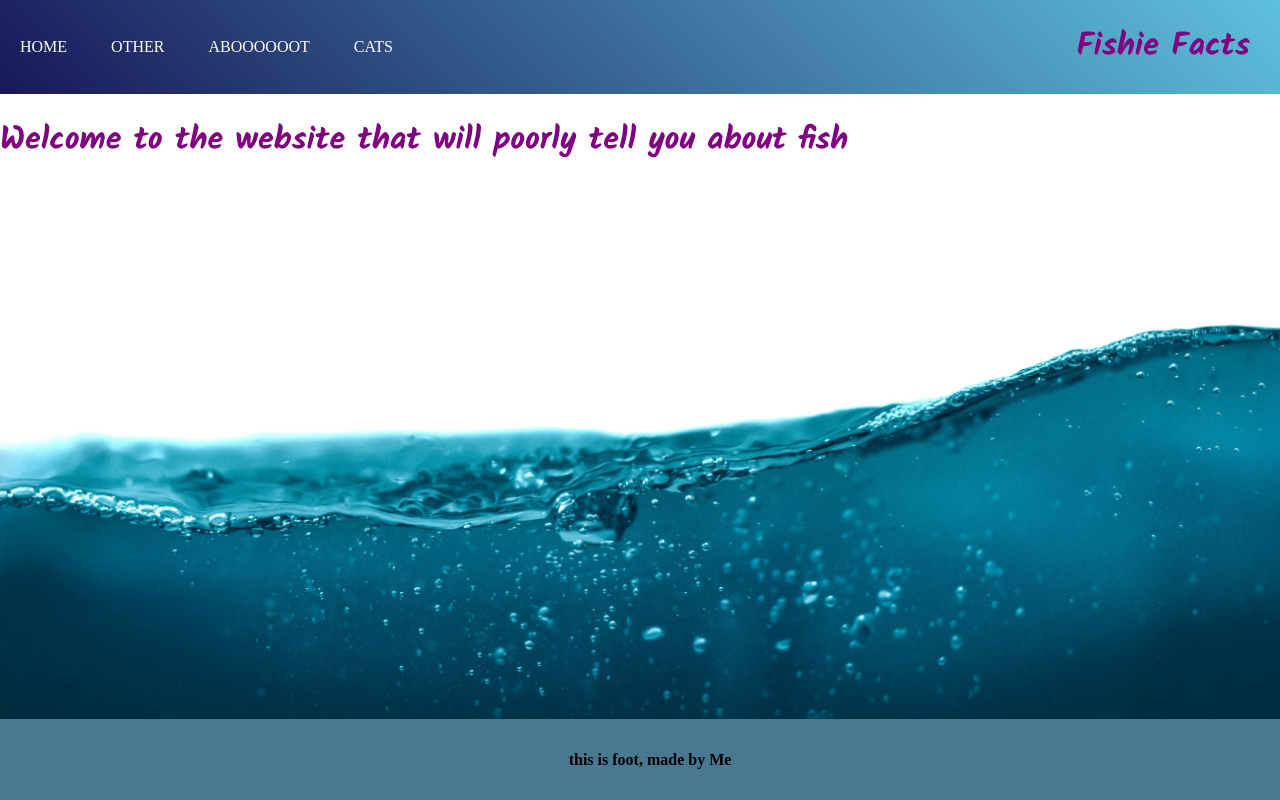
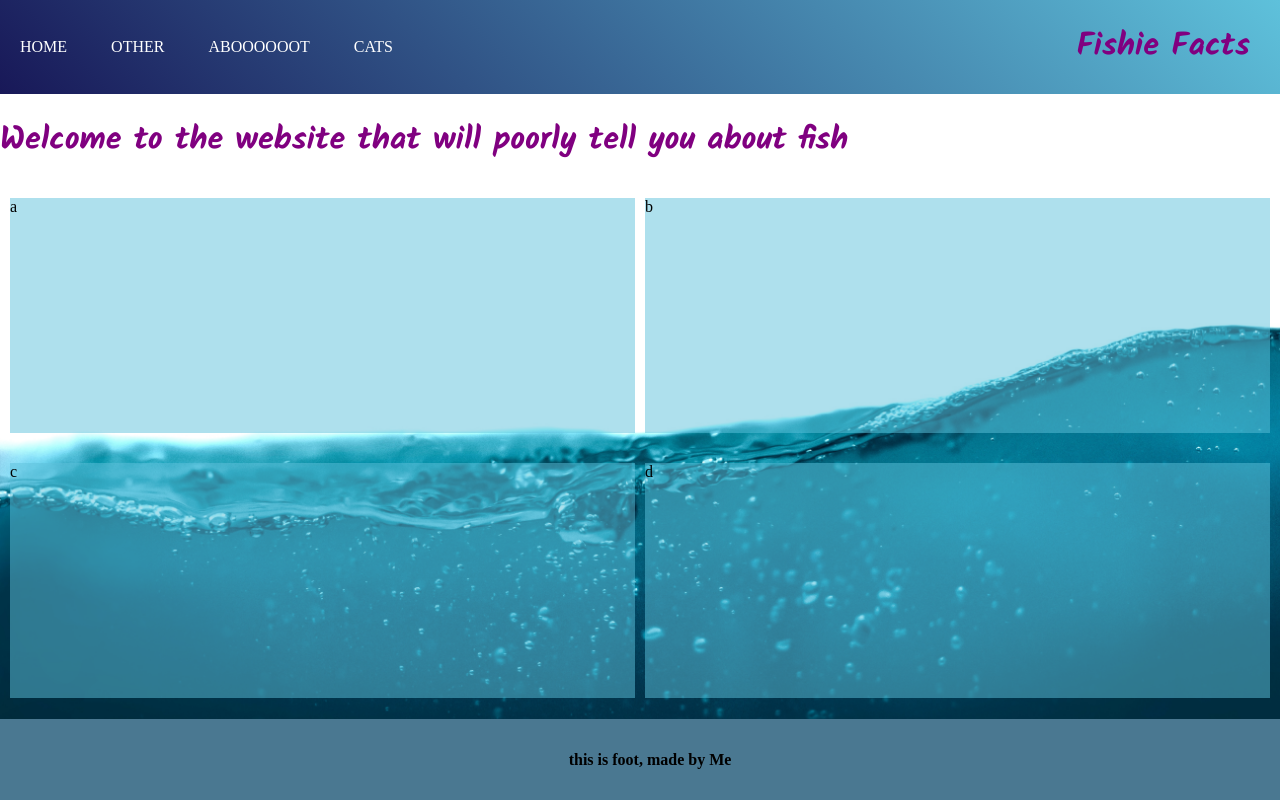
Before and after one commit to lolyay270/svelte_2023, a SvelteKit app: page / in a window 1280 px wide. Built offline with nearby package versions, Linux system fonts and the light colour scheme.

Commit message:
added basic grid

```diff
--- a/src/routes/+page.svelte
+++ b/src/routes/+page.svelte
@@ -1 +1,8 @@
 <h1>Welcome to the website that will poorly tell you about fish</h1>
+
+<div class="home_blocks">
+    <div>a</div>
+    <div>b</div>
+    <div>c</div>
+    <div>d</div>
+</div>
```
